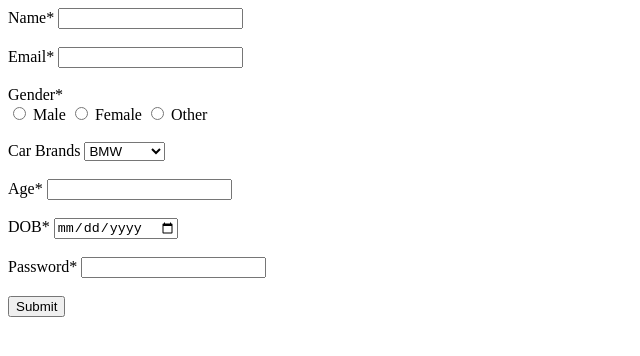
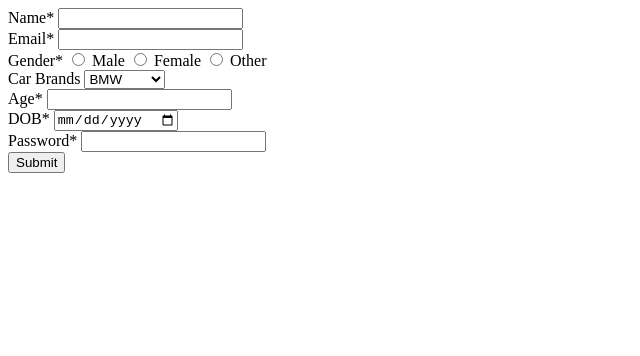
Before and after one commit to acciojob/signup-form-car-PratikDamodar, a website: page main.html in a window 1280 px wide. Shown: the whole page, without its empty margins (0-640 px from the left). Drawn offline with Linux system fonts and the light colour scheme.

Commit message:
created a submission

```diff
--- a/main.html
+++ b/main.html
@@ -11,40 +11,39 @@
     <script type="text/javascript" src="./script.js">
 </script>
 	<form method="POST">
-  <label for="name">Name*</label>
-  <input type="text" id="name" name="name" required><br><br>
+    <div><label for="name">Name*</label>
+      <input type="text" id="name" name="name" required></div>
 
-  <label for="email">Email*</label>
-  <input type="email" id="email" name="email" required><br><br>
+<div> <label for="email">Email*</label>
+  <input type="email" id="email" name="email" required></div>
 
-  <label for="gender">Gender*</label><br>
+<div><label for="gender">Gender*</label>
   <input type="radio" id="male" name="gender" value="male" required>
   <label for="male">Male</label>
   <input type="radio" id="female" name="gender" value="female" required>
   <label for="female">Female</label>
   <input type="radio" id="other" name="gender" value="other" required>
-  <label for="other">Other</label><br><br>
+  <label for="other">Other</label></div>
 
-  <label for="cars">Car Brands</label>
+<div><label for="cars">Car Brands</label>
   <select id="cars" name="cars">
     <option value="BMW">BMW</option>
     <option value="Audi">Audi</option>
     <option value="Mercedez">Mercedez</option>
-  </select><br><br>
+  </select></div>
+  <div>
+    <label for="carage">Age*</label>
+    <input type="number" id="carage" name="carage" required></div>
 
-  <label for="carage">Age*</label>
-  <input type="number" id="carage" name="carage" required><br><br>
+<div>  <label for="dob">DOB*</label>
+  <input type="date" id="dob" name="dob" required>
+</div>
+<div><label for="password">Password*</label>
+  <input type="password" id="password" name="password" required></div>
 
-  <label for="dob">DOB*</label>
-  <input type="date" id="dob" name="dob" required><br><br>
-
-  <label for="password">Password*</label>
-  <input type="password" id="password" name="password" required><br><br>
 
   <button type="submit">Submit</button>
 </form>
 
 
 </body>
-
-</html>
```
